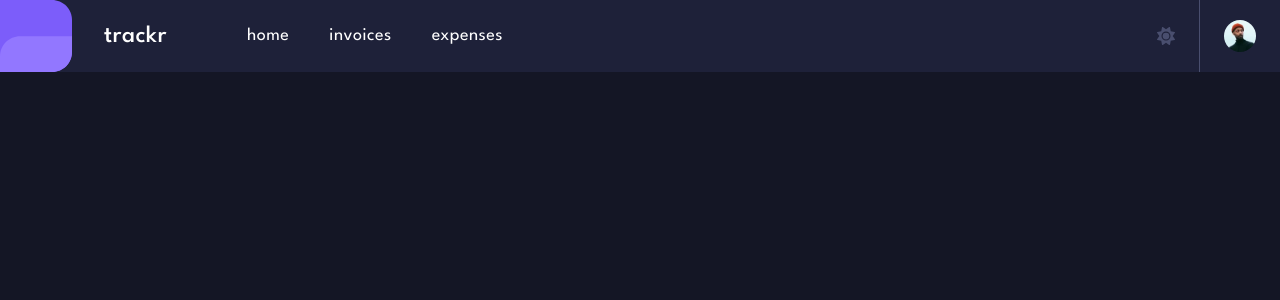
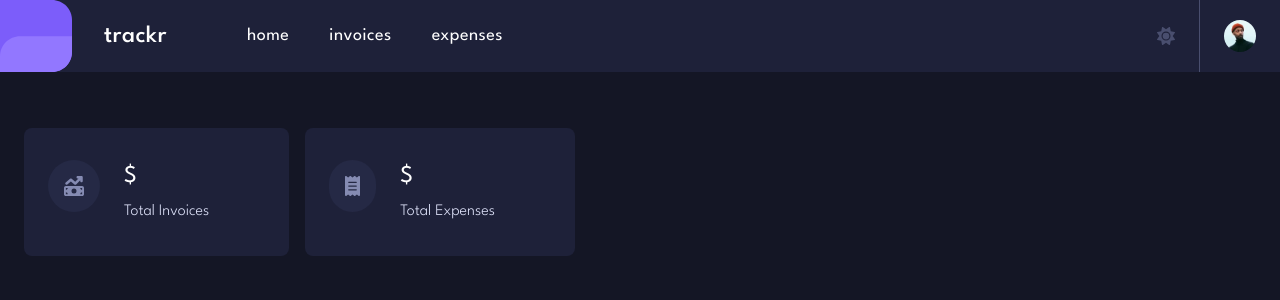
Before and after one commit to neshacascia/trackr, a Next.js app: page / in a window 1280 px wide. Shown: the top 300 px of the page. Built offline with nearby package versions, Linux system fonts and the light colour scheme.

Commit message:
added DataStats with appropriate props

```diff
--- a/pages/index.js
+++ b/pages/index.js
@@ -1,6 +1,12 @@
 import Head from 'next/head';
 import { useContext } from 'react';
 import { Context } from '@/components/context/StateContext';
+import DataStats from '@/components/DataStats';
+
+import {
+  faMoneyBillTrendUp,
+  faReceipt,
+} from '@fortawesome/free-solid-svg-icons';
 
 export default function Home() {
   const { isDarkMode } = useContext(Context);
@@ -16,8 +22,13 @@ export default function Home() {
       <main
         className={`${
           isDarkMode ? 'bg-darkPurple' : 'lightBg'
-        } w-screen h-screen`}
-      ></main>
+        } w-screen h-screen flex px-6`}
+      >
+        <section className="flex gap-4 pt-[72px] mt-8 md:mt-14">
+          <DataStats title="Invoices" icon={faMoneyBillTrendUp} />
+          <DataStats title="Expenses" icon={faReceipt} />
+        </section>
+      </main>
     </>
   );
 }
```
